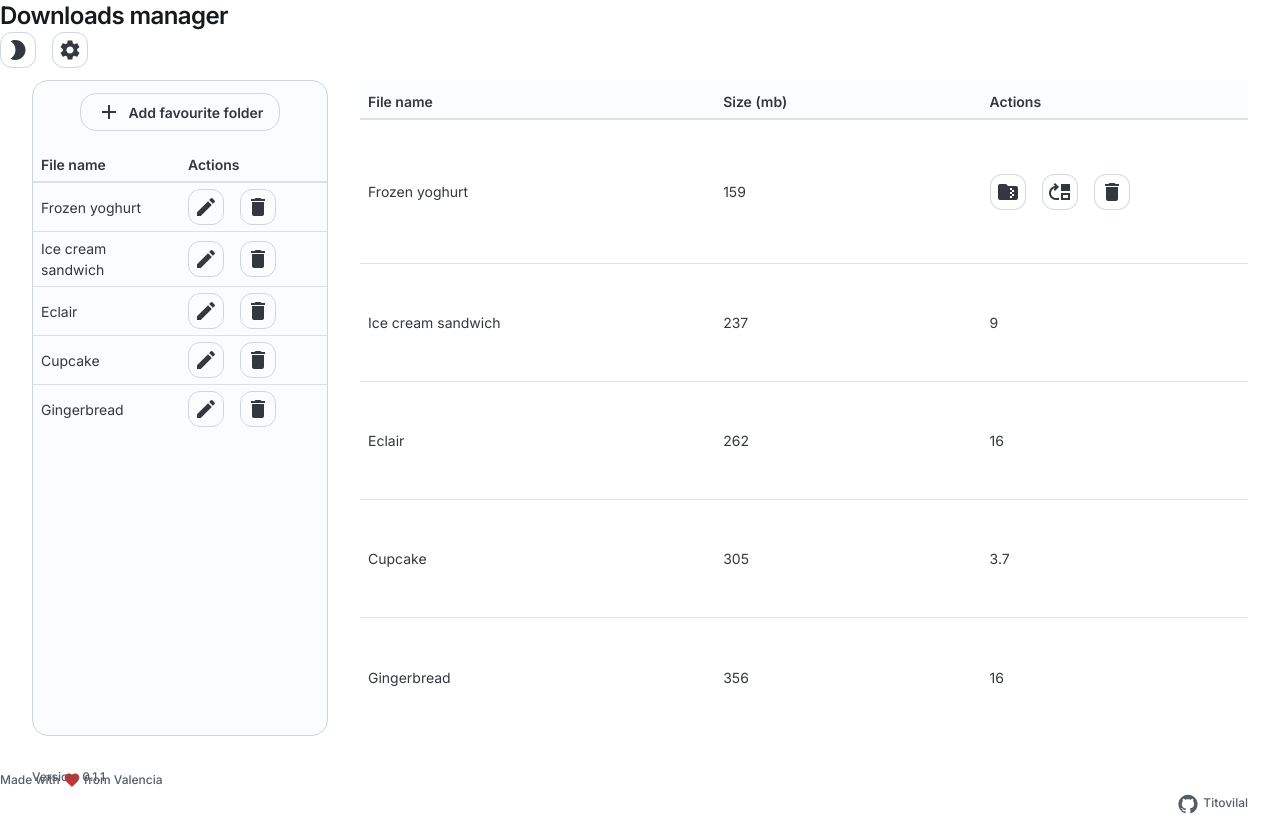
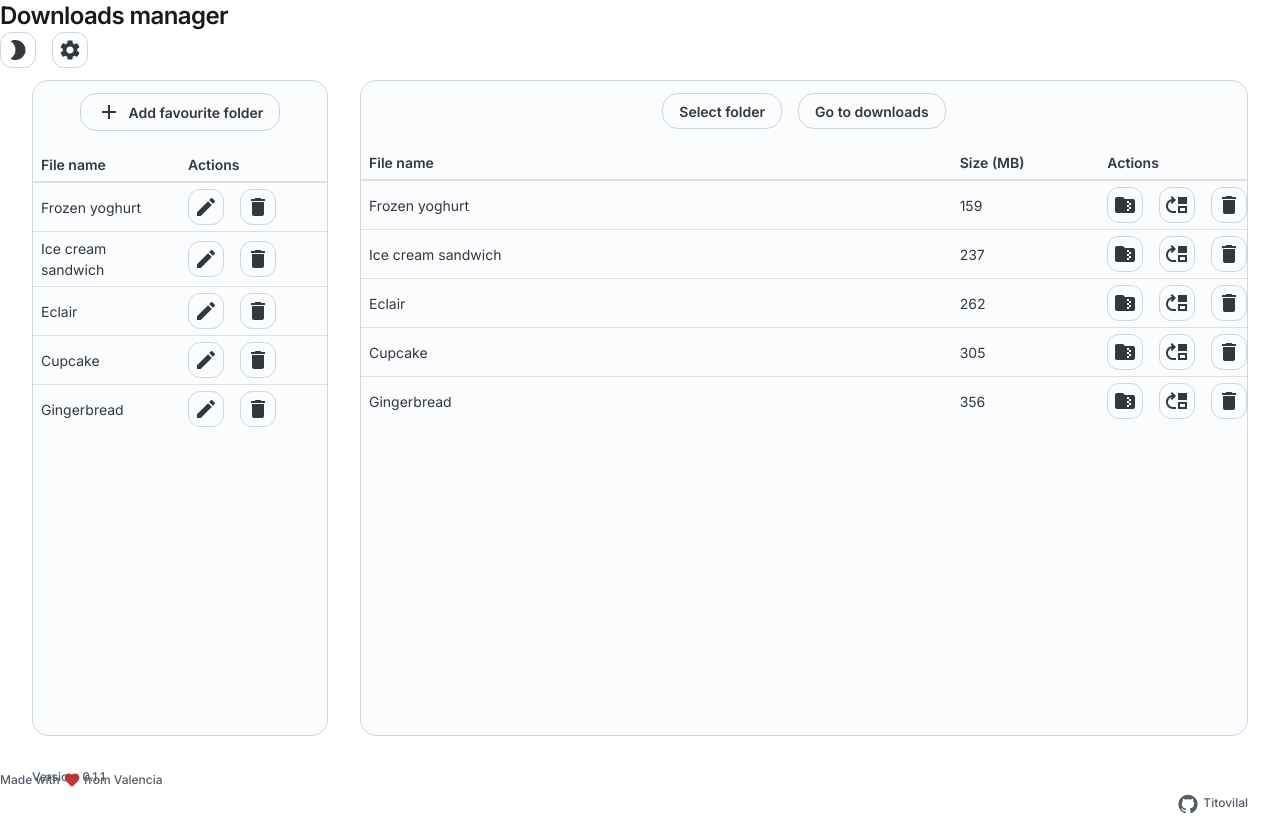
Before and after one commit to Titovilal/downloads-manager, a Next.js app: page / in a window 1280 px wide. Built offline with nearby package versions, Linux system fonts and the light colour scheme.

Commit message:
Refactor FileTable component to display a list of files with their sizes and actions

```diff
--- a/src/components/FileTable.tsx
+++ b/src/components/FileTable.tsx
@@ -1,31 +1,84 @@
-import { Box, IconButton, Table } from "@mui/joy";
+"use client";
+import { Box, IconButton, Table, Sheet, Button } from "@mui/joy";
 import DeleteIcon from "@mui/icons-material/Delete";
 import MoveUpIcon from "@mui/icons-material/MoveUp";
 import FolderZipIcon from "@mui/icons-material/FolderZip";
-export default function FileTable() {
+import React, { useState, useEffect } from "react";
+import { Add } from "@mui/icons-material";
+
+interface File {
+  name: string;
+  sizeMb: number;
+}
+
+const getFileSizeMb = (sizeInBytes: number): number => {
+  return sizeInBytes / (1024 * 1024);
+};
+
+const FileTable: React.FC = () => {
+  const [files, setFiles] = useState<File[]>([]);
+
+  useEffect(() => {
+    // Aquí deberías obtener la lista de archivos y sus tamaños.
+    // En este ejemplo, uso un array de objetos para representar la información.
+    const sampleFiles: File[] = [
+      { name: "Frozen yoghurt", sizeMb: 159 },
+      { name: "Ice cream sandwich", sizeMb: 237 },
+      { name: "Eclair", sizeMb: 262 },
+      { name: "Cupcake", sizeMb: 305 },
+      { name: "Gingerbread", sizeMb: 356 },
+    ];
+
+    setFiles(sampleFiles);
+  }, []);
+
   return (
-    <>
-      <Box sx={{ display: "flex" }}>
-        <Table aria-label="basic ">
+    <Sheet
+      variant="outlined"
+      sx={{
+        borderRadius: "xl",
+        "& thead th:nth-child(1)": { width: "80%" },
+        "& thead th:nth-child(2)": { width: "10%" },
+        "& thead th:nth-child(3)": { width: "10%" },
+      }}
+    >
+      <Table>
+        <caption>
+          <Box sx={{ gap: "1rem", display: "flex", justifyContent: "center" }}>
+            <Button
+              color="neutral"
+              variant="outlined"
+              sx={{ borderRadius: "xl" }}
+            >
+              Select folder
+            </Button>
+            <Button
+              color="neutral"
+              variant="outlined"
+              sx={{ borderRadius: "xl" }}
+            >
+              Go to downloads
+            </Button>
+          </Box>
+        </caption>
         <thead>
           <tr>
             <th style={{ width: "40%" }}>File name</th>
-              <th>Size (mb)</th>
+            <th>Size (MB)</th>
             <th>Actions</th>
           </tr>
         </thead>
         <tbody>
-            <tr>
-              <td>Frozen yoghurt</td>
-              <td>159</td>
+          {files.map((file, index) => (
+            <tr key={index}>
+              <td>{file.name}</td>
+              <td>{file.sizeMb}</td>
               <td>
                 <Box sx={{ display: "flex", gap: "1rem" }}>
                   <IconButton sx={{ borderRadius: "lg" }} variant="outlined">
-                    {" "}
                     <FolderZipIcon />
                   </IconButton>
                   <IconButton sx={{ borderRadius: "lg" }} variant="outlined">
-                    {" "}
                     <MoveUpIcon />
                   </IconButton>
                   <IconButton sx={{ borderRadius: "lg" }} variant="outlined">
@@ -34,29 +87,11 @@ export default function FileTable() {
                 </Box>
               </td>
             </tr>
-            <tr>
-              <td>Ice cream sandwich</td>
-              <td>237</td>
-              <td>9</td>
-            </tr>
-            <tr>
-              <td>Eclair</td>
-              <td>262</td>
-              <td>16</td>
-            </tr>
-            <tr>
-              <td>Cupcake</td>
-              <td>305</td>
-              <td>3.7</td>
-            </tr>
-            <tr>
-              <td>Gingerbread</td>
-              <td>356</td>
-              <td>16</td>
-            </tr>
+          ))}
         </tbody>
       </Table>
-      </Box>
-    </>
+    </Sheet>
   );
-}
+};
+
+export default FileTable;
```
Lines whose indentation alone changed are shown as unchanged.
